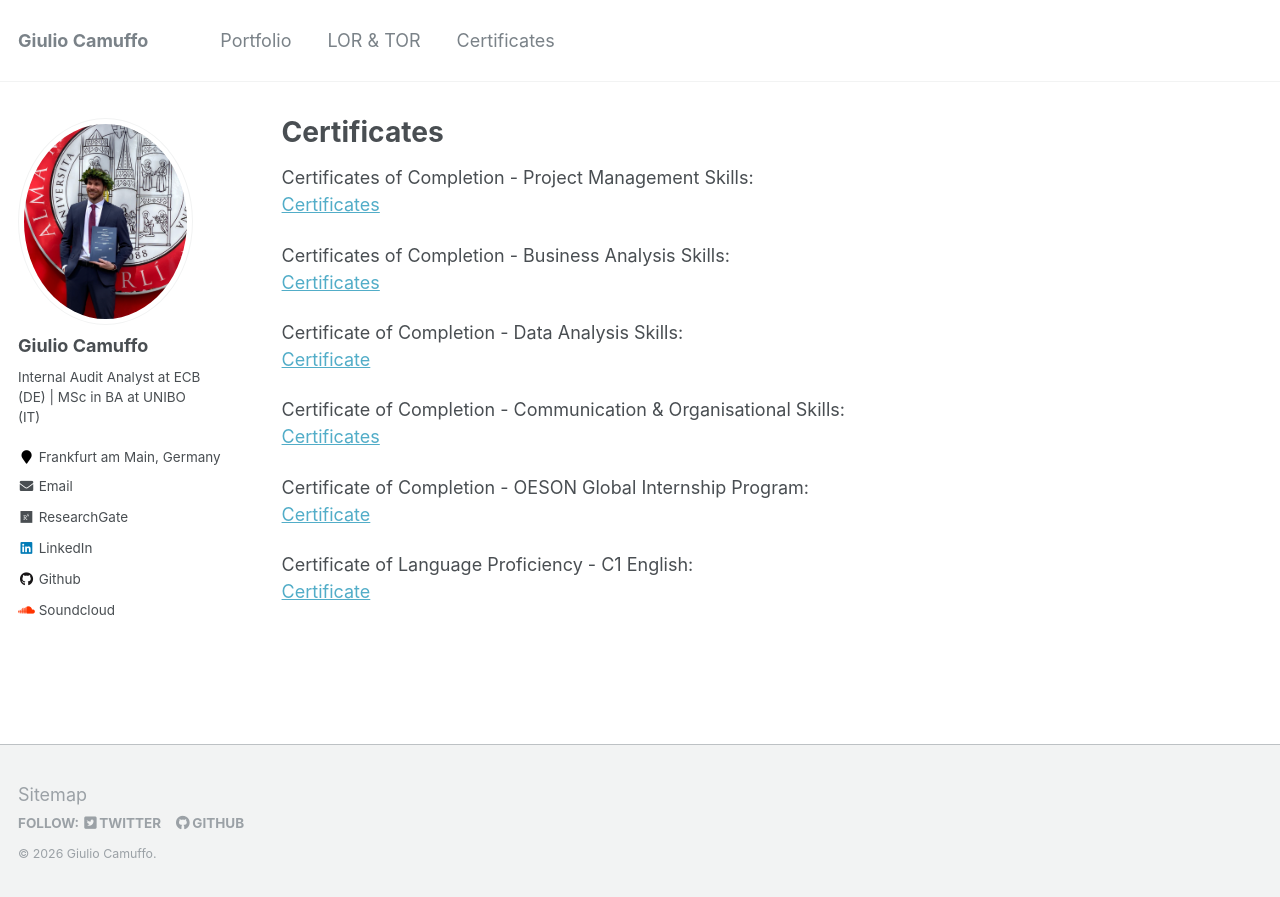
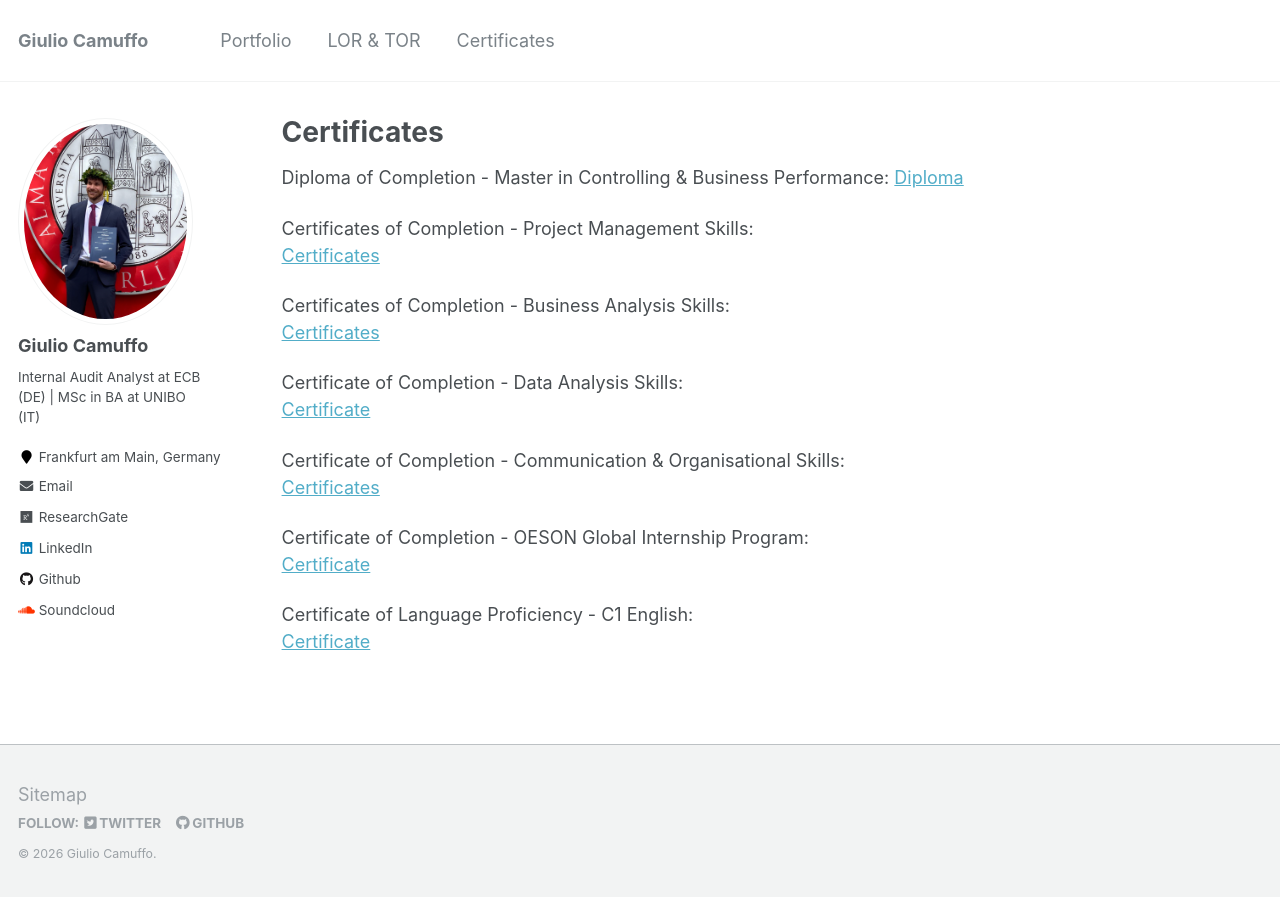
Before and after one commit to giulio-camuffo/giulio-camuffo.github.io, a Jekyll site: the page built from _pages/certificates.md, in a window 1280 px wide. Shown: the top 897 px of the page. Built offline with Jekyll 4.4.1, drawn with Linux system fonts in a browser that asks for light colours; nearby versions of some CDN libraries.

Commit message:
Add diploma and certificates of completion details

```diff
--- a/_pages/certificates.md
+++ b/_pages/certificates.md
@@ -4,6 +4,9 @@ title: "Certificates"
 permalink: /certificates/
 author_profile: true
 ---
+
+Diploma of Completion - Master in Controlling & Business Performance:
+[Diploma](/files/Diploma-Master-in-Controllo-di-Gestione-e-Business-Performance.pdf)
 
 Certificates of Completion - Project Management Skills:
 [Certificates](/files/Certificates-of-Completion-Project-Management.pdf)
```
